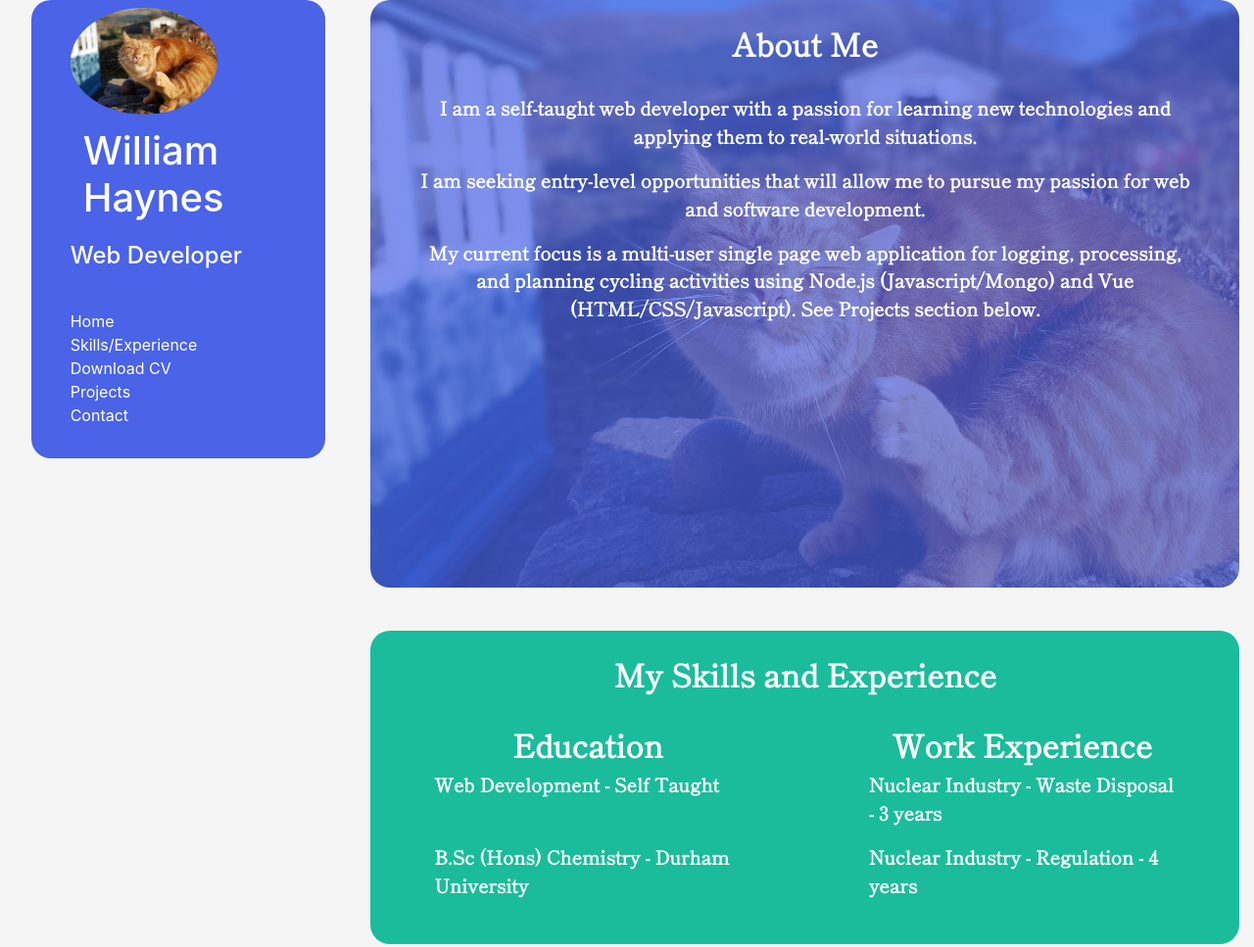
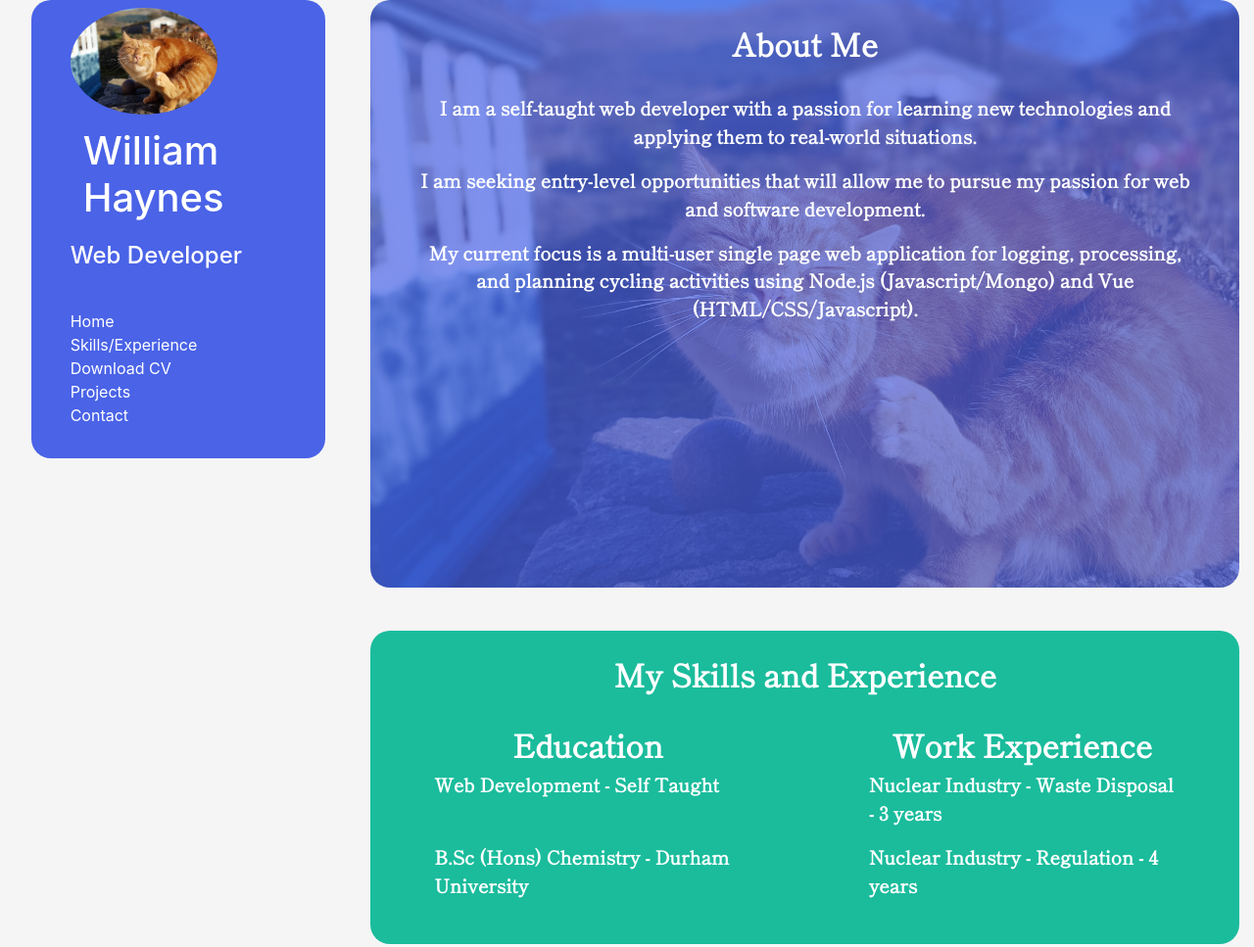
Before and after one commit to willrhyd/personal, a plain HTML site: page index.html in a window 1280 px wide. Shown: the top 967 px of the page at 98% size. Drawn offline with nearby package versions, Linux system fonts and the light colour scheme; some icons are missing; a web font is replaced by a local one.

Commit message:
second commit

```diff
--- a/index.html
+++ b/index.html
@@ -78,7 +78,9 @@
           </p>
           <p>I am seeking entry-level opportunities that will allow me to pursue my passion for web and software development.
           </p>
-          <p>My current focus is a multi-user single page web application for logging, processing, and planning cycling activities using Node.js (Javascript/Mongo) and Vue (HTML/CSS/Javascript). See Projects section below.
+          <p>My current focus is a multi-user single page web application for logging, processing, and planning cycling activities using Node.js (Javascript/Mongo) and Vue (HTML/CSS/Javascript).
+          </p>
+          <p>
           </p>
         </div>
         <div class="med-block skills container-fluid">
```
